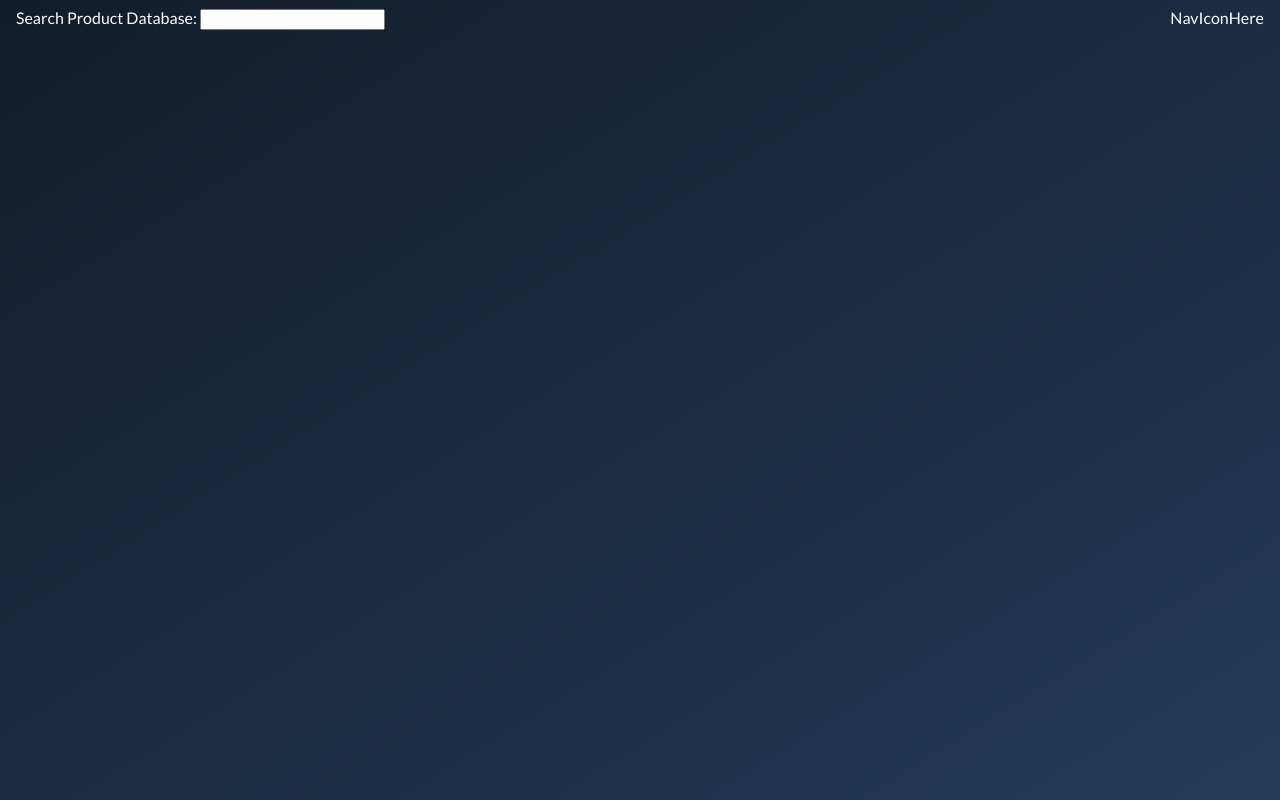
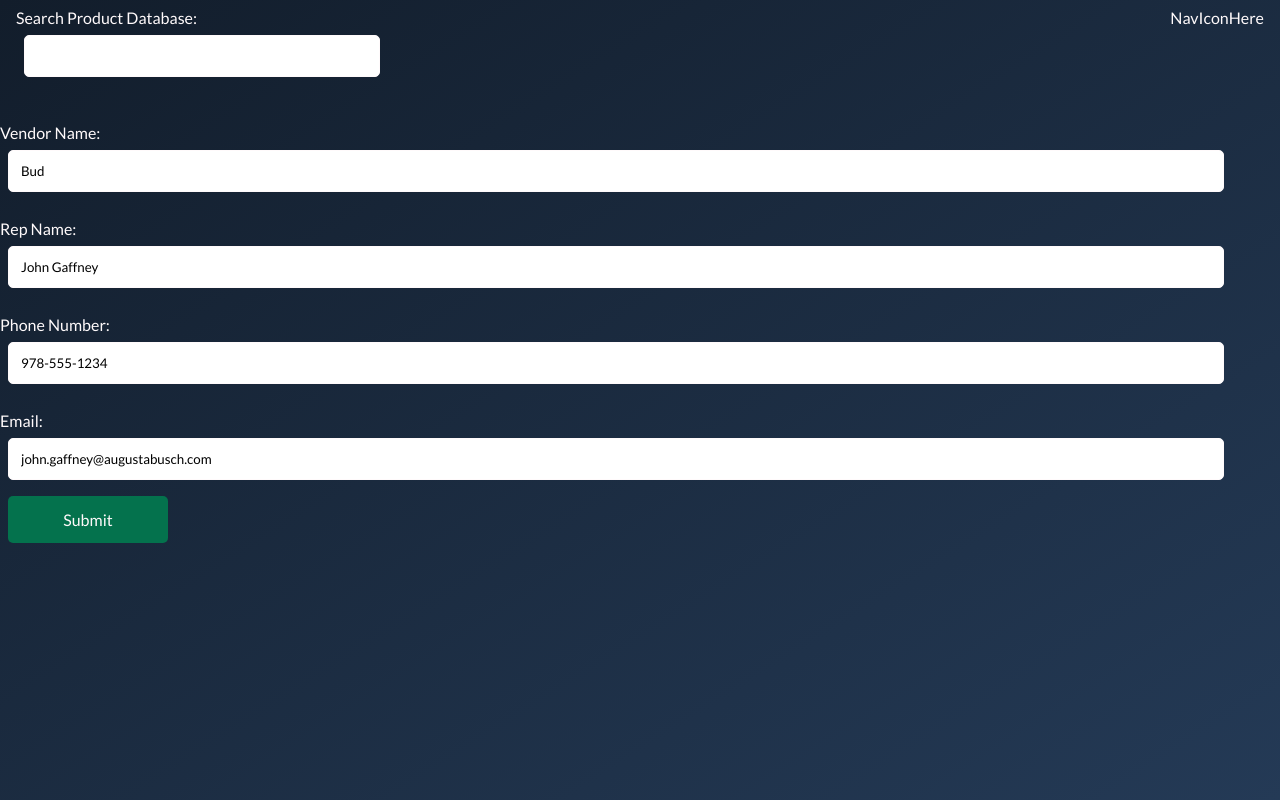
Before and after one commit to Crowe-Brian-J/u4_project_POS, a React (Vite) app in the folder client/: page /vendors/1 in a window 1280 px wide. Built offline with nearby package versions, Linux system fonts and the light colour scheme.

Commit message:
updates to vendorform, vendordetails, css

```diff
--- a/client/src/App.css
+++ b/client/src/App.css
@@ -1,11 +1,10 @@
-
-
 body {
   margin: 0;
   background-repeat: no-repeat;
   background-attachment: fixed;
   background-image: linear-gradient(to bottom right, #121d2b, #243a56);
   font-family: 'Lato', sans-serif;
+  color: #fffafb;
 }
 
 .home, .order {
@@ -101,3 +100,45 @@ th {
   background-color: #86bbd8;
   color: #243a56;
 }
+
+.vendors {
+  margin: 2vh;
+  text-decoration: none;
+}
+
+.vendor-card {
+  background-color: #fffafb;
+  color:#243a56;
+  max-width: 30vh;
+}
+
+.info-wrapper > p {
+  margin: 2vh;
+  color: #04724d;
+}
+
+input {
+  font-family: 'Lato', sans-serif;
+  width: 95%;
+  padding: 12px;
+  margin: 8px;
+  display: inline-block;
+  border: 1px solid #fffafb;
+  border-radius: 5px;
+  box-sizing: border-box;
+}
+
+button {
+  font-family: 'Lato', sans-serif;
+  width: 20vh;
+  background-color: #04724d;
+  color: #fffafb;
+  padding: 14px 20px;
+  margin: 8px;
+  border: none;
+  border-radius: 5px;
+  cursor: pointer;
+  justify-content: center;
+  align-items: center;
+  font-size: medium;
+}
--- a/client/src/App.jsx
+++ b/client/src/App.jsx
@@ -3,6 +3,8 @@ import './App.css'
 import { Routes, Route } from 'react-router-dom'
 import Home from './pages/Home'
 import Order from './pages/Order'
+import Vendors from './pages/Vendors'
+import VendorDetails from './pages/VendorDetails'
 import Search from './components/Search'
 import Navbar from './components/Navbar'
 
@@ -17,6 +19,8 @@ const App = () => {
         <Routes>
           <Route path="/" element={<Home />} />
           <Route path="/order" element={<Order />} />
+          <Route path="/vendors" element={<Vendors />} />
+          <Route path="/vendors/:id" element={<VendorDetails />} />
         </Routes>
       </main>
     </div>
--- /dev/null
+++ b/client/src/components/VendorCard.jsx
@@ -0,0 +1,20 @@
+const VendorCard = (props) => {
+  // props.vendorName, props.repName, props.phoneNumber, props.email
+
+  return (
+    <div className="vendor-card">
+      <h3>{props.vendorName}</h3>
+      <div className="info-wrapper flex-col">
+        <p>{props.repName}</p>
+        <p>{props.phoneNumber}</p>
+        <p>{props.email}</p>
+        <p>
+          <button>Edit</button>
+        </p>
+        <br />
+      </div>
+    </div>
+  )
+}
+
+export default VendorCard
--- /dev/null
+++ b/client/src/components/VendorForm.jsx
@@ -0,0 +1,70 @@
+import { useState } from 'react'
+
+const VendorEdit = (props) => {
+  const initialState = {
+    vendorName: props.vendorName,
+    repName: props.repName,
+    phoneNumber: props.phoneNumber,
+    email: props.email
+  }
+
+  const [formState, setFormState] = useState(initialState)
+
+  const handleChange = (evt) => {
+    setFormState({ ...formState, [evt.target.id]: evt.target.value })
+  }
+
+  return (
+    <div>
+      <br />
+      <br />
+      <form method="POST">
+        <label htmlFor="vendorName">Vendor Name:&emsp;</label>
+        <input
+          type="text"
+          id="vendorName"
+          className="vendorName"
+          onChange={handleChange}
+          value={props.vendorName}
+          placeholder={props.vendorName}
+        />
+        <br />
+        <br />
+        <label htmlFor="repName">Rep Name:&emsp;</label>
+        <input
+          type="text"
+          id="repName"
+          className="repName"
+          onChange={handleChange}
+          value={props.repName}
+          placeholder={props.repName}
+        />
+        <br />
+        <br />
+        <label htmlFor="phoneNumber">Phone Number:&emsp;</label>
+        <input
+          type="tel"
+          id="phoneNumber"
+          className="phoneNumber"
+          onChange={handleChange}
+          value={props.phoneNumber}
+          placeholder={props.phoneNumber}
+        />
+        <br />
+        <br />
+        <label htmlFor="email">Email:&emsp;</label>
+        <input
+          type="email"
+          id="email"
+          className="email"
+          onChange={handleChange}
+          value={props.email}
+          placeholder={props.email}
+        />
+      </form>
+      <button type="submit">Submit</button>
+    </div>
+  )
+}
+
+export default VendorEdit
--- a/client/src/pages/NewVendor.jsx
+++ b/client/src/pages/NewVendor.jsx
@@ -1,7 +1,9 @@
 const NewVendor = () => {
   return (
     <div>
-      <form action=""></form>
+      <form action="">
+        <div></div>
+      </form>
     </div>
   )
 }
--- /dev/null
+++ b/client/src/pages/VendorDetails.jsx
@@ -0,0 +1,65 @@
+import { useEffect } from 'react'
+import { useParams } from 'react-router-dom'
+import VendorForm from '../components/VendorForm'
+
+const VendorDetails = () => {
+  const vendies = [
+    {
+      vendorName: 'Bud',
+      repName: 'John Gaffney',
+      phoneNumber: '978-555-1234',
+      email: 'john.gaffney@augustabusch.com'
+    },
+    {
+      vendorName: 'Burke',
+      repName: 'John Simpson',
+      phoneNumber: '617-555-4321',
+      email: 'john.simpson@burkedistributing.com'
+    },
+    {
+      vendorName: 'Horizon',
+      repName: 'John Quinn',
+      phoneNumber: '781-555-6789',
+      email: 'john.quinn@horizonbeverage.com'
+    },
+    {
+      vendorName: 'Martignetti',
+      repName: 'Joe Sciarappa',
+      phoneNumber: '781-555-9269',
+      email: 'scraps@martignetti.com'
+    },
+    {
+      vendorName: 'MS Walker',
+      repName: 'Kelly Quinn',
+      phoneNumber: '978-555-3991',
+      email: 'kelly.quinn@mswalker.com'
+    },
+    {
+      vendorName: 'Pine State',
+      repName: 'Jerkface McJerkerson',
+      phoneNumber: '617-555-3206',
+      email: 'jerk@off.com'
+    }
+  ]
+
+  // let { vendorId } = useParams()
+  // console.log(vendorId)
+  let vendor = vendies[0]
+
+  return (
+    <div className="vendor-content">
+      <section className="details">
+        <div className="flex-row space">
+          <VendorForm
+            vendorName={vendor.vendorName}
+            repName={vendor.repName}
+            phoneNumber={vendor.phoneNumber}
+            email={vendor.email}
+          />
+        </div>
+      </section>
+    </div>
+  )
+}
+
+export default VendorDetails
--- /dev/null
+++ b/client/src/pages/Vendors.jsx
@@ -0,0 +1,69 @@
+import VendorCard from '../components/VendorCard'
+import { Link } from 'react-router-dom'
+
+const vendies = [
+  {
+    vendorName: 'Bud',
+    repName: 'John Gaffney',
+    phoneNumber: '978-555-1234',
+    email: 'john.gaffney@augustabusch.com'
+  },
+  {
+    vendorName: 'Burke',
+    repName: 'John Simpson',
+    phoneNumber: '617-555-4321',
+    email: 'john.simpson@burkedistributing.com'
+  },
+  {
+    vendorName: 'Horizon',
+    repName: 'John Quinn',
+    phoneNumber: '781-555-6789',
+    email: 'john.quinn@horizonbeverage.com'
+  },
+  {
+    vendorName: 'Martignetti',
+    repName: 'Joe Sciarappa',
+    phoneNumber: '781-555-9269',
+    email: 'scraps@martignetti.com'
+  },
+  {
+    vendorName: 'MS Walker',
+    repName: 'Kelly Quinn',
+    phoneNumber: '978-555-3991',
+    email: 'kelly.quinn@mswalker.com'
+  },
+  {
+    vendorName: 'Pine State',
+    repName: 'Jerkface McJerkerson',
+    phoneNumber: '617-555-3206',
+    email: 'jerk@off.com'
+  }
+]
+
+const Vendors = () => {
+  return (
+    <div className="vendors">
+      <br />
+      {/* remove index, change key to vendor.id */}
+      {vendies.map((vendor, index) => (
+        <Link
+          // Don't use leading vendors/anything for link here.
+          to={`${index}`}
+          key={index}
+          style={{ textDecoration: 'none' }}
+        >
+          <VendorCard
+            key={index}
+            vendorName={vendor.vendorName}
+            repName={vendor.repName}
+            phoneNumber={vendor.phoneNumber}
+            email={vendor.email}
+          />
+        </Link>
+      ))}
+      <button className="add-vendor">Add a Vendor</button>
+    </div>
+  )
+}
+
+export default Vendors
```
